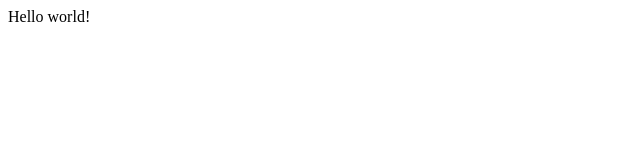
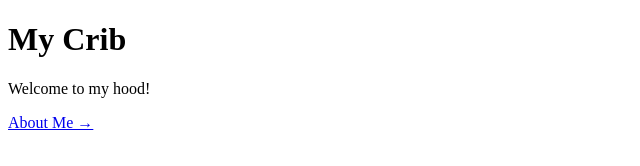
Before and after one commit to charley81/myThoughtz, a Gatsby site: page / in a window 1280 px wide. Shown: the whole page, without its empty margins (0-640 px from the left). Built offline with nearby package versions, Linux system fonts and the light colour scheme; Gatsby itself is replaced by a stand-in of ours.

Commit message:
created about and 404 page

```diff
--- a/src/pages/index.js
+++ b/src/pages/index.js
@@ -1,5 +1,12 @@
-import React from "react"
+import React from 'react'
+import { Link } from 'gatsby'
 
 export default function Home() {
-  return <div>Hello world!</div>
+  return (
+    <>
+      <h1>My Crib</h1>
+      <p>Welcome to my hood!</p>
+      <Link to="/about">About Me &rarr;</Link>
+    </>
+  )
 }
```
Also changed, not shown: src/pages/404.js (added, +11 -0 lines), src/pages/about.js (added, +12 -0 lines), 1 other file.
